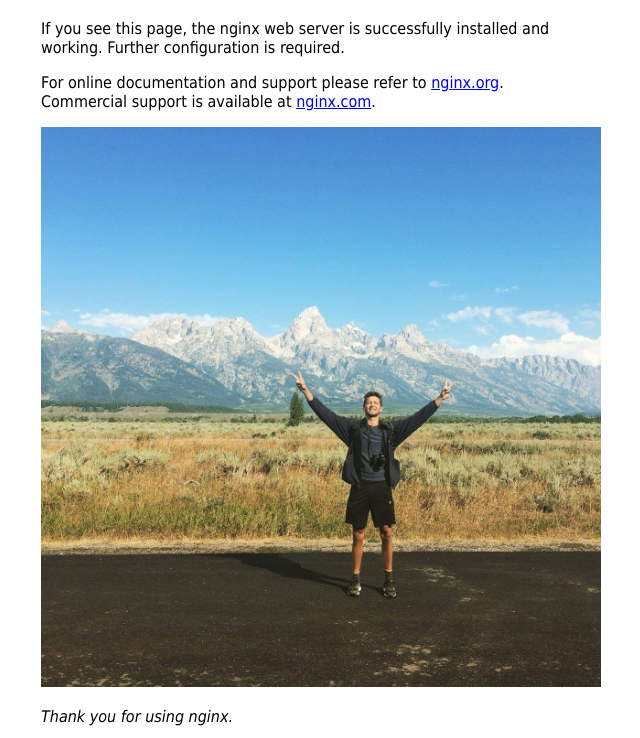
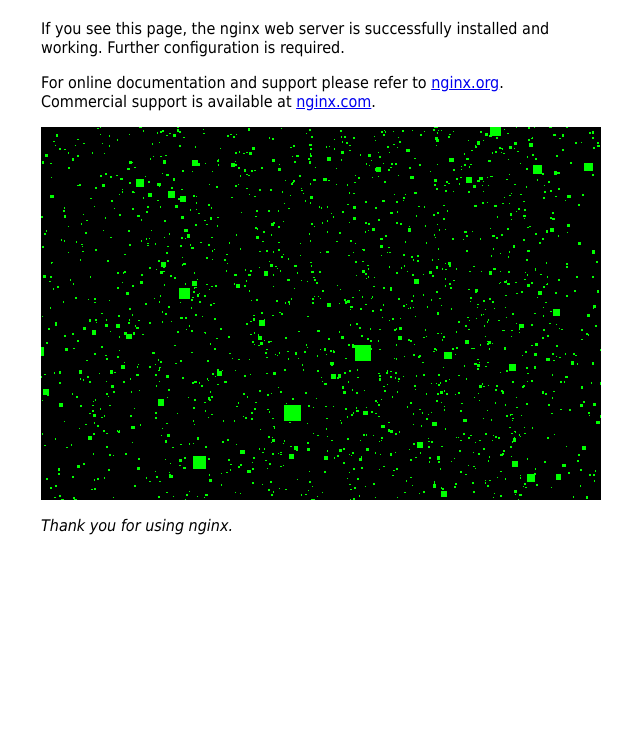
Before and after one commit to ptkinvent/ounce-website, a plain HTML site: page index.html in a window 1280 px wide. Shown: the part 62-800 px from the top of the page, without its empty margins (319-959 px from the left). Drawn offline with nearby package versions, Linux system fonts and the light colour scheme; animation ran at ten frames a second.

Commit message:
Added rendering of random points

```diff
--- a/index.html
+++ b/index.html
@@ -3,7 +3,7 @@
 <head>
     <title>Welcome to Ounce!</title>
     <style>
-        .content {
+        body {
             width: 35em;
             margin: 0 auto;
             font-family: Tahoma, Verdana, Arial, sans-serif;
@@ -14,7 +14,6 @@
 
 
 <body>
-<div class="content">
     <h1>Welcome to Ounce!</h1>
     <p>If you see this page, the nginx web server is successfully installed and
     working. Further configuration is required.</p>
@@ -24,10 +23,10 @@
     Commercial support is available at
     <a href="http://nginx.com/">nginx.com</a>.</p>
 
-    <img src="john.jpg" width=100%>
+    <div id="content">
+    </div>
 
     <p><em>Thank you for using nginx.</em></p>
-</div>
 
     <script src="three.js"></script>
     <script>
@@ -35,25 +34,32 @@
         const camera = new THREE.PerspectiveCamera(75, window.innerWidth / window.innerHeight, 0.1, 1000);
 
         const renderer = new THREE.WebGLRenderer();
-    renderer.setSize(window.innerWidth, window.innerHeight);
-    document.body.appendChild(renderer.domElement);
+        renderer.setSize(document.getElementById('content').clientWidth, document.getElementById('content').clientWidth*2/3);
+        document.getElementById('content').appendChild(renderer.domElement);
 
-    const geometry = new THREE.BoxGeometry();
-    const material = new THREE.MeshBasicMaterial({ color: 0x00ff00 });
-    const cube = new THREE.Mesh(geometry, material);
-    scene.add(cube);
+        const vertices = [];
+        for (let i=0; i<1e4; i++) {
 
+            const x = THREE.MathUtils.randFloatSpread(300);
+            const y = THREE.MathUtils.randFloatSpread(300);
+            const z = THREE.MathUtils.randFloatSpread(300);
+            vertices.push(x, y, z);
+        }
+
+        const geometry = new THREE.BufferGeometry();
+        geometry.setAttribute('position', new THREE.Float32BufferAttribute(vertices, 3));
+        const material = new THREE.PointsMaterial({ color: 0x00FF00 });
+        const points = new THREE.Points(geometry, material);
+        scene.add(points);
         camera.position.z = 5;
 
         function animate() {
             requestAnimationFrame(animate);
             renderer.render(scene, camera);
-        cube.rotation.x += 0.01;
-        cube.rotation.y += 0.01;
+            // points.rotation.x += 0.01;
+            points.rotation.y += 0.001;
         }
         animate();
     </script>
-
-
 </body>
 </html>
```
Lines whose indentation alone changed are shown as unchanged.
